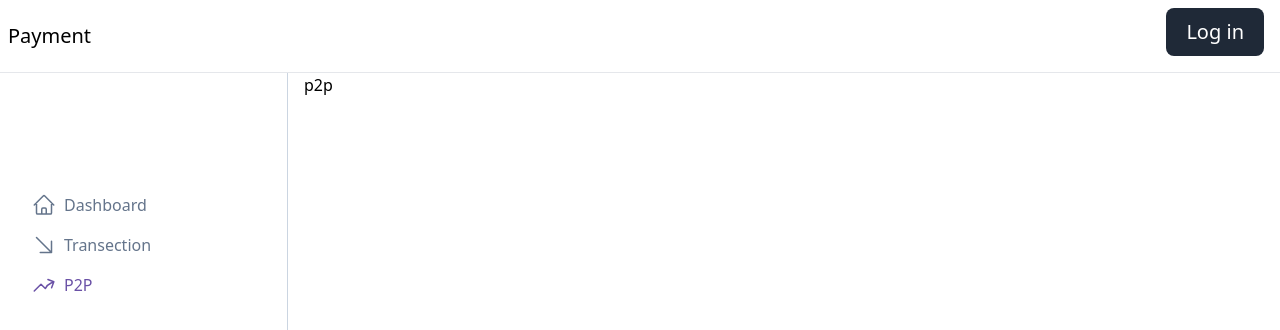
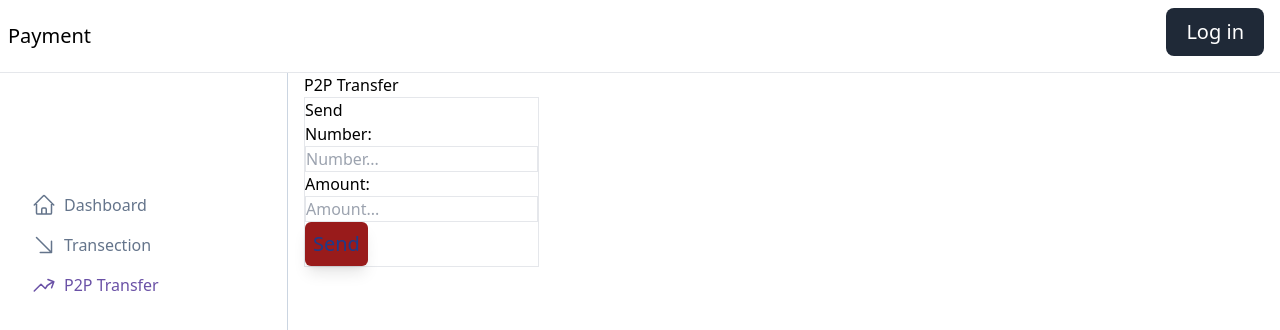
Before and after one commit to Nazim9945/PaymentApp, a Next.js app in the folder apps/user-app/: page /p2p in a window 1280 px wide. Shown: the top 330 px of the page. Built offline with nearby package versions, Linux system fonts and the light colour scheme; no server answers.

Commit message:
p2ptransfer built

```diff
--- a/apps/user-app/app/(dashboard)/layout.tsx
+++ b/apps/user-app/app/(dashboard)/layout.tsx
@@ -15,7 +15,7 @@ const layout = ({children}:{children:React.ReactNode}) => {
           title={"Transection"}
           icon={<TransectionIcon />}
         />
-        <SideBarItem href={"/p2p"} title={"P2P"} icon={<P2PIcon />} />
+        <SideBarItem href={"/p2p"} title={"P2P Transfer"} icon={<P2PIcon />} />
       </div>
       <div>{children}</div>
     </div>
--- a/apps/user-app/app/(dashboard)/p2p/page.tsx
+++ b/apps/user-app/app/(dashboard)/p2p/page.tsx
@@ -1,9 +1,40 @@
-import React from 'react'
+"use client"
+import { Button } from '@repo/ui/button';
+import { Inputform } from '@repo/ui/inputform';
+import React, { useState } from 'react'
+import { p2ptransfer } from '../../lib/actions/p2ptransfer';
 
 const page = () => {
+  const[Amount,setAmount]=useState(0)
+  const[Enternumber,setNumber]=useState("")
   return (
-    <div>p2p</div>
-  )
+    <div>
+      <div>P2P Transfer</div>
+      <div className='border'>
+        <div>Send</div>
+        <Inputform
+          title="Number"
+          placeholder="Number..."
+          required={true}
+          onSet={(value) => {
+            setNumber(value);
+          }}
+        />
+        <Inputform
+          title="Amount"
+          placeholder="Amount..."
+          required={true}
+          onSet={(value) => {
+            setAmount(Number(value));
+          }}
+        />
+        <Button onclick={async()=>{
+          await p2ptransfer(Enternumber,Amount*100)
+          console.log("sent it",Amount,Enternumber)
+        }} title='Send'/>
+      </div>
+    </div>
+  );
 }
 
 export default page
--- a/apps/user-app/app/components/AddMoneyComponent.tsx
+++ b/apps/user-app/app/components/AddMoneyComponent.tsx
@@ -19,7 +19,7 @@ const AddMoneyComponent = () => {
     <div>
         <div className='text-xl'>Add Money</div>
         <div>
-            <Inputform onSet={value=>{
+            <Inputform title="Amount" placeholder='For Ex. 100' required={true} onSet={value=>{
               setAmount(Number(value))
             }}/>
             <Selectinputform bankapi={bankapi} onSetSelect={id=>{
--- /dev/null
+++ b/apps/user-app/app/lib/actions/p2ptransfer.tsx
@@ -0,0 +1,55 @@
+"use server"
+import { getServerSession } from "next-auth";
+import { authoption } from "../authoption";
+import prisma from "@repo/prismadb/client";
+
+
+
+export async function p2ptransfer(to:string,amount:number) {
+   const session=await getServerSession(authoption)
+   console.log(session)
+   const from =session.user.id
+   if(!from){
+    return {
+        message:"Error while sending money"
+    }
+   }
+   const touser=await prisma.user.findFirst({
+    where:{
+        number:to
+    }
+   })
+    await  prisma.$transaction(async(tx)=>{
+    const fromBalance=await tx.balance.findUnique({
+        where:{
+            userId:Number(from)
+        }
+    })
+    if(!fromBalance || (fromBalance.amount<amount)){
+        return {
+            message:"Insufficient Money"
+        }
+    }
+    await tx.balance.update({
+        where:{
+            userId:touser?.id
+        },
+        data:{
+            amount:{
+                increment:amount
+            }
+        },
+    })
+    await tx.balance.update({
+      where: {
+        userId: Number(from),
+      },
+      data: {
+        amount: {
+          decrement: amount,
+        },
+      },
+    });
+})
+
+}
--- a/packages/ui/src/inputform.tsx
+++ b/packages/ui/src/inputform.tsx
@@ -1,19 +1,22 @@
 "use client"
 interface Props{
-  onSet:(value:string)=>void
+  onSet:(value:string)=>void,
+  placeholder:string,
+  title:string,
+  required:boolean
 }
-export const Inputform = ({onSet}:Props) => {
+export const Inputform = ({onSet,placeholder,title,required}:Props) => {
 
   return (
     <div>
       <label>
-        <div>Amount:</div>
+        <div>{title}:</div>
         <input
           onChange={e=>onSet(e.target.value)}
           className="border"
           type="text"
-          placeholder="For Ex. 100"
-          required
+          placeholder={placeholder}
+         required={required}
         />
       </label>
     </div>
```
